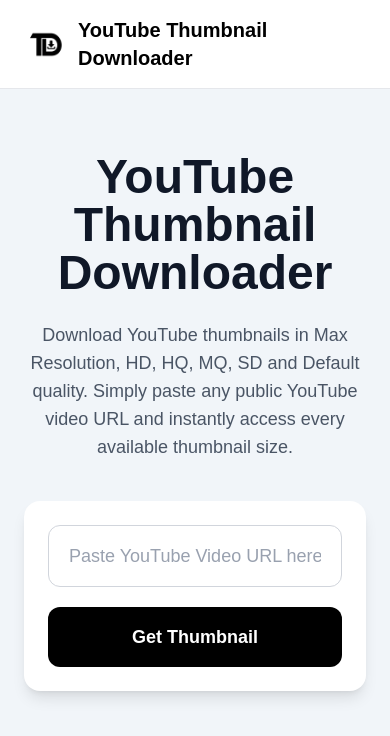
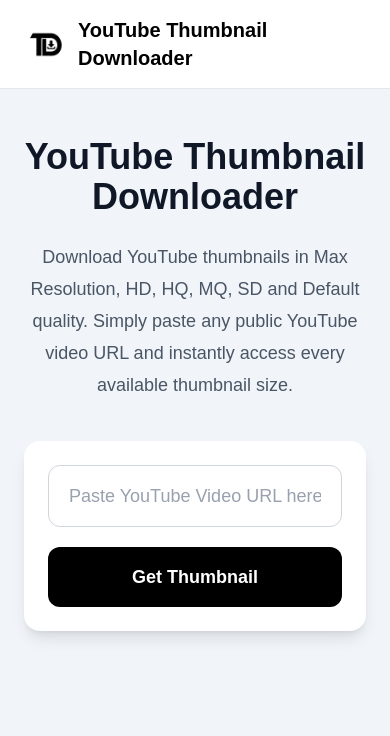
Before and after one commit to amazonzoo515-bot/creatorpilot-ai, a Next.js app in the folder app/: page / in a window 390 px wide. Shown: the top 736 px of the page. Built offline with nearby package versions, Linux system fonts and the light colour scheme.

Commit message:
Improve homepage hero section and responsiveness

```diff
--- a/app/app/page.tsx
+++ b/app/app/page.tsx
@@ -28,13 +28,13 @@
 
   return (
     <main className="min-h-screen bg-slate-100">
-      <section className="mx-auto max-w-6xl px-6 py-16">
+      <section className="mx-auto max-w-6xl px-6 py-12 md:py-16">
 
-        <h1 className="text-center text-5xl font-extrabold text-gray-900">
+        <h1 className="text-center text-4xl font-extrabold text-gray-900 md:text-6xl">
           YouTube Thumbnail Downloader
         </h1>
 
-        <p className="mx-auto mt-6 max-w-3xl text-center text-lg text-gray-600">
+        <p className="mx-auto mt-6 max-w-3xl text-center text-lg leading-8 text-gray-600">
           Download YouTube thumbnails in Max Resolution, HD, HQ, MQ, SD and
           Default quality. Simply paste any public YouTube video URL and
           instantly access every available thumbnail size.
```
